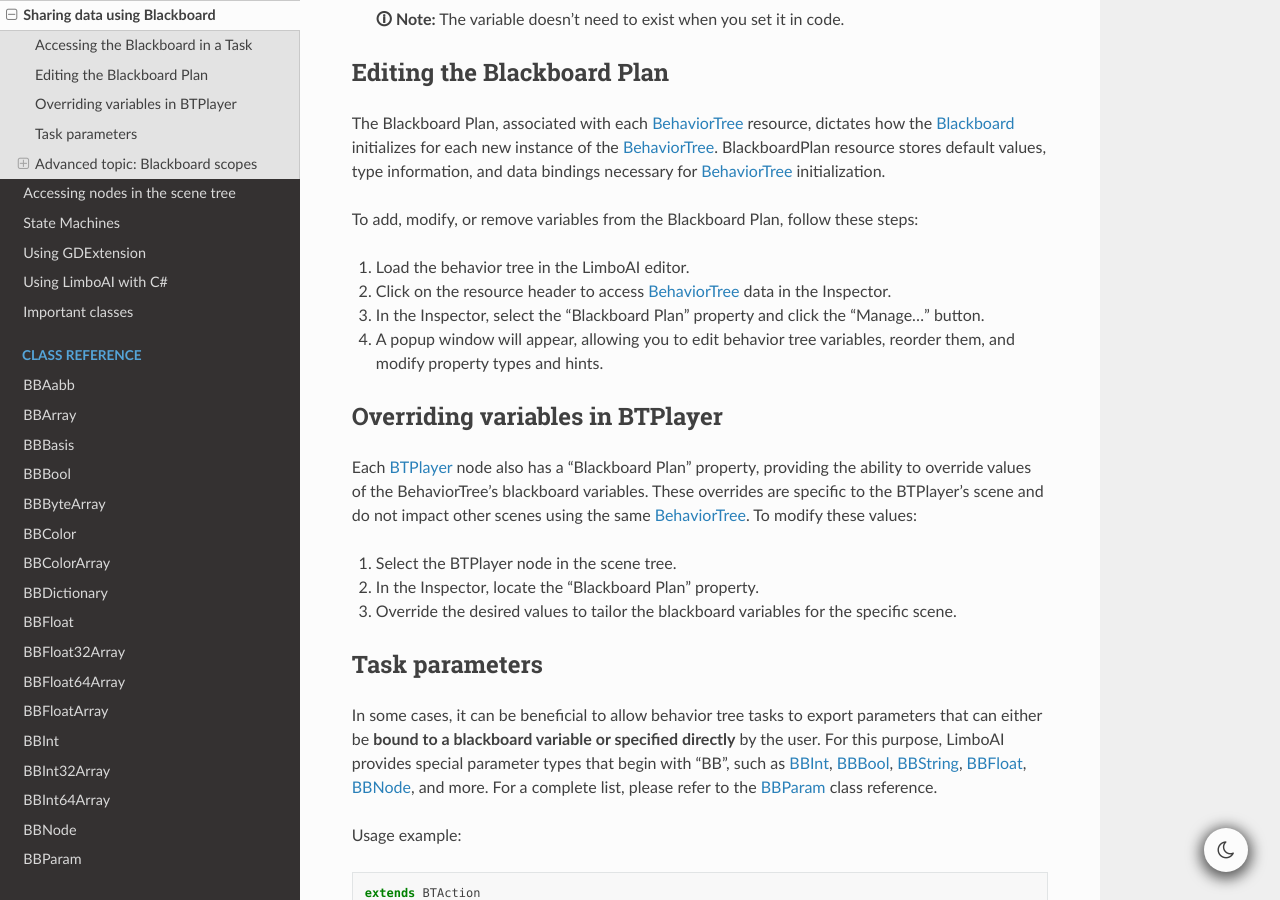
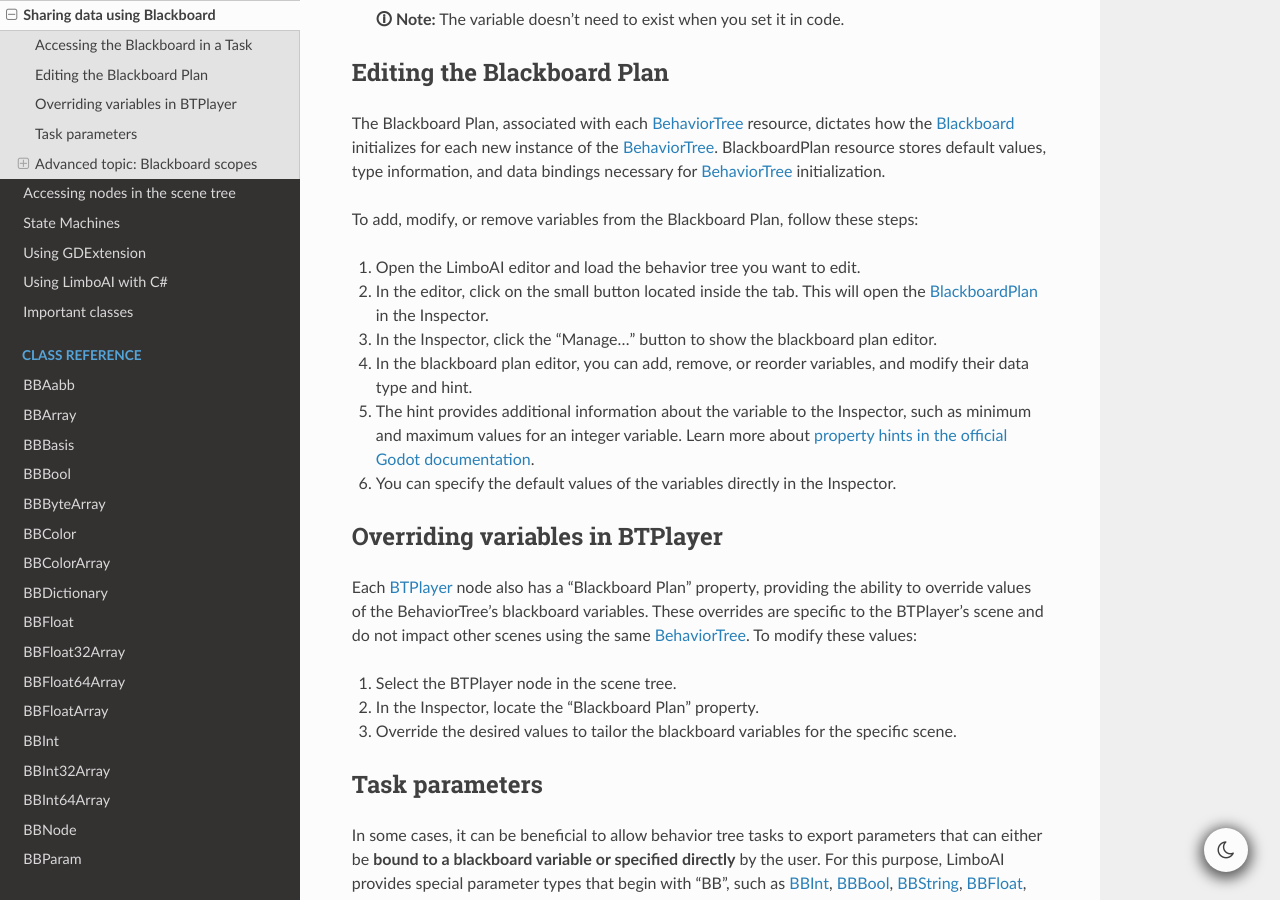
Before and after one commit to limbonaut/limboai, a Sphinx documentation site: the page built from doc/source/getting-started/using-blackboard.rst, in a window 1280 px wide and 900 px high, scrolled down 868 px. Built offline with Sphinx 7.4.7 and the Read the Docs theme 2.0.0, drawn with Linux system fonts in a browser that asks for light colours; pages that are not in the unit, such as notebooks, are missing from menus.

Commit message:
Doc: Update using-blackboard.rst

```diff
--- a/doc/source/getting-started/using-blackboard.rst
+++ b/doc/source/getting-started/using-blackboard.rst
@@ -54,10 +54,12 @@
 
 To add, modify, or remove variables from the Blackboard Plan, follow these steps:
 
-1. Load the behavior tree in the LimboAI editor.
-2. Click on the resource header to access :ref:`BehaviorTree<class_BehaviorTree>` data in the Inspector.
-3. In the Inspector, select the "Blackboard Plan" property and click the "Manage..." button.
-4. A popup window will appear, allowing you to edit behavior tree variables, reorder them, and modify property types and hints.
+1. Open the LimboAI editor and load the behavior tree you want to edit.
+2. In the editor, click on the small button located inside the tab. This will open the :ref:`BlackboardPlan<class_BlackboardPlan>` in the Inspector.
+3. In the Inspector, click the "Manage..." button to show the blackboard plan editor.
+4. In the blackboard plan editor, you can add, remove, or reorder variables, and modify their data type and hint.
+5. The hint provides additional information about the variable to the Inspector, such as minimum and maximum values for an integer variable. Learn more about `property hints in the official Godot documentation <https://docs.godotengine.org/en/stable/classes/class_%40globalscope.html#enum-globalscope-propertyhint>`_.
+6. You can specify the default values of the variables directly in the Inspector.
 
 Overriding variables in BTPlayer
 --------------------------------
```
